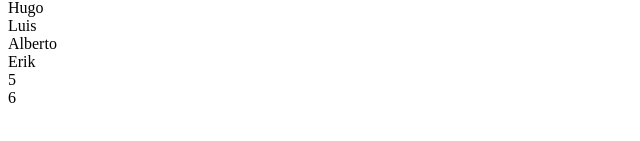
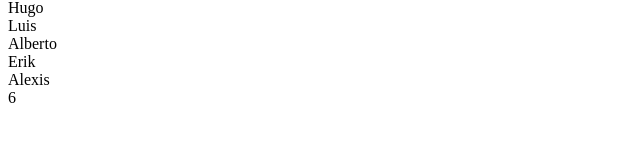
Before and after one commit to ojedamtzalberto/ingenieriaweb, a plain HTML site: page index.html in a window 1280 px wide. Shown: the part 159-300 px from the top of the page, 0-640 px from the left. Drawn offline with Linux system fonts and the light colour scheme.

Commit message:
Alexis Commit

```diff
--- a/index.html
+++ b/index.html
@@ -16,7 +16,7 @@
 <div id="2">Luis</div>
 <div id="3">Alberto</div>
 <div id="4">Erik</div>
-<div id="5">5</div>
+<div id="5">Alexis</div>
 <div id="6">6</div>
 
 </body>
```
